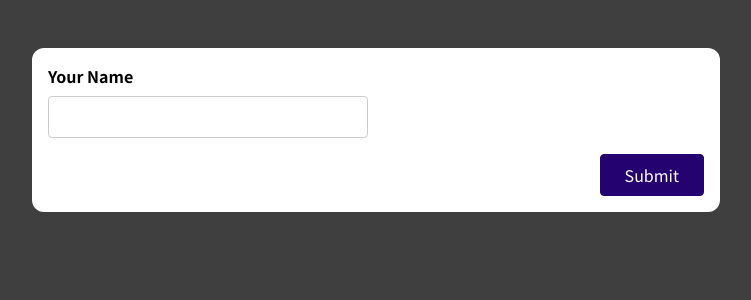
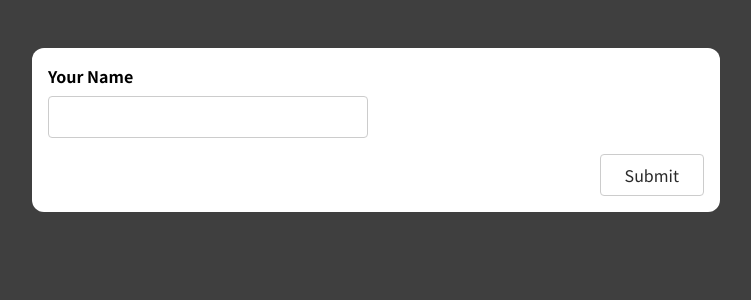
Before and after one commit to shabaaz27/form-practice, a React (Create React App) app: page / in a window 1280 px wide. Shown: the top 300 px of the page, without its empty margins (264-1015 px from the left). Built offline with nearby package versions, Linux system fonts and the light colour scheme.

Commit message:
Basic form validate with button

```diff
--- a/src/components/SimpleInput.js
+++ b/src/components/SimpleInput.js
@@ -3,11 +3,22 @@
 const SimpleInput = (props) => {
   const nameRef = useRef();
   const [enteredName, setEnteredName] = useState("");
-  const [enteredIsValid, setEnteredIsValid] = useState(false);
+  const [formIsValid, setFormIsValid] = useState(false);
   const [touched, setTouched] = useState(false);
 
   const enteredNameIsValid = enteredName.trim() !== "";
   const nameInputIsInValid = !enteredNameIsValid && touched;
+
+
+  useEffect(()=>{
+    if(enteredNameIsValid){
+      setFormIsValid(true)
+    }else{
+      setFormIsValid(false)
+    }
+
+  },[enteredNameIsValid])
+
 
   const nameInputChangeHandler = (event) => {
     setEnteredName(event.target.value);
@@ -54,7 +65,7 @@
         )}
       </div>
       <div className="form-actions">
-        <button>Submit</button>
+        <button disabled={!formIsValid}>Submit</button>
       </div>
     </form>
   );
--- a/src/index.css
+++ b/src/index.css
@@ -79,6 +79,15 @@
   background-color: #33059e;
   border-color: #33059e;
 }
+button:disabled,
+button:disabled:hover,
+button:disabled:active {
+  background-color: white;
+  color:#292929;
+  border-color: #ccc;
+  cursor: not-allowed;
+}
+
 
 .form-actions {
   text-align: right;
```
